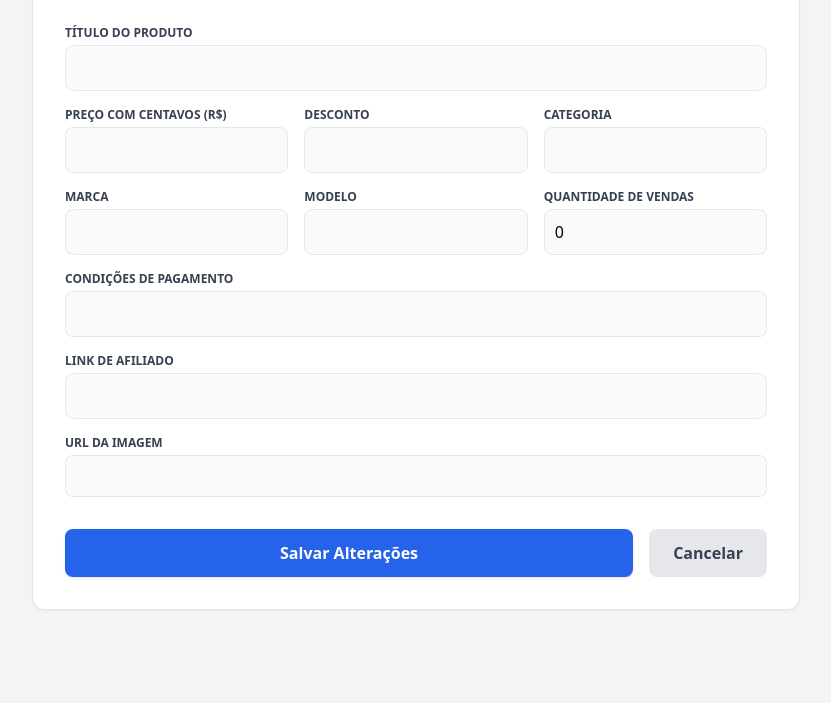
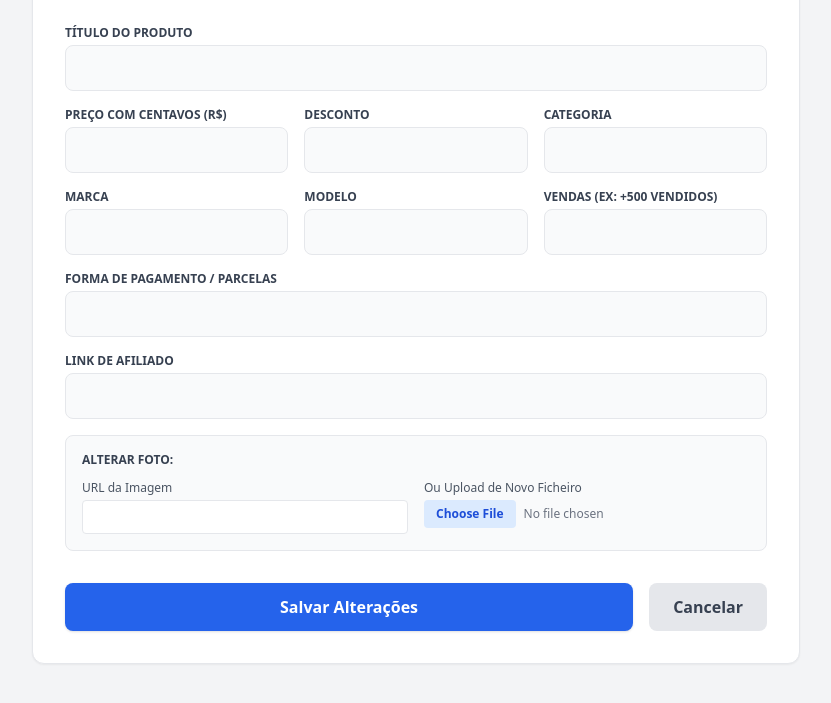
Before and after one commit to andersonranher/vitrine-afiliado, a Flask app: template templates/editar.html in a window 1280 px wide. Shown: the part 84-787 px from the top of the page, without its empty margins (224-1055 px from the left). Run offline with Flask 3, Linux system fonts and the light colour scheme; the template is opened without the code that fills it, so the values that code supplies are empty; some libraries are stand-ins or nearby versions.

Commit message:
Enhance product edit form with image upload
Updated form to include file upload for images and adjusted labels for better clarity.

```diff
--- a/templates/editar.html
+++ b/templates/editar.html
@@ -13,7 +13,7 @@
       <a href="/admin" class="text-blue-600 font-bold hover:underline text-sm">&larr; Voltar ao Painel</a>
     </div>
 
-    <form method="POST" class="space-y-4">
+    <form method="POST" enctype="multipart/form-data" class="space-y-4">
       <div>
         <label class="block text-xs font-bold text-gray-700 uppercase mb-1">Título do Produto</label>
         <input type="text" name="titulo" value="{{ p.titulo }}" required class="w-full border p-2.5 rounded-lg bg-gray-50 focus:bg-white font-medium">
@@ -44,13 +44,13 @@
           <input type="text" name="modelo" value="{{ p.modelo or '' }}" class="w-full border p-2.5 rounded-lg bg-gray-50 focus:bg-white">
         </div>
         <div>
-          <label class="block text-xs font-bold text-gray-700 uppercase mb-1">Quantidade de Vendas</label>
-          <input type="number" name="vendas" value="{{ p.vendas or 0 }}" class="w-full border p-2.5 rounded-lg bg-gray-50 focus:bg-white">
+          <label class="block text-xs font-bold text-gray-700 uppercase mb-1">Vendas (Ex: +500 vendidos)</label>
+          <input type="text" name="vendas" value="{{ p.vendas or '' }}" class="w-full border p-2.5 rounded-lg bg-gray-50 focus:bg-white font-semibold text-orange-600">
         </div>
       </div>
 
       <div>
-        <label class="block text-xs font-bold text-gray-700 uppercase mb-1">Condições de Pagamento</label>
+        <label class="block text-xs font-bold text-gray-700 uppercase mb-1">Forma de Pagamento / Parcelas</label>
         <input type="text" name="pagamento" value="{{ p.pagamento or '' }}" class="w-full border p-2.5 rounded-lg bg-gray-50 focus:bg-white">
       </div>
 
@@ -59,9 +59,18 @@
         <input type="url" name="link_afiliado" value="{{ p.link_afiliado }}" required class="w-full border p-2.5 rounded-lg bg-gray-50 focus:bg-white">
       </div>
 
-      <div>
-        <label class="block text-xs font-bold text-gray-700 uppercase mb-1">URL da Imagem</label>
-        <input type="url" name="imagem_url" value="{{ p.imagem_url }}" required class="w-full border p-2.5 rounded-lg bg-gray-50 focus:bg-white text-sm">
+      <div class="border rounded-lg p-4 bg-gray-50 space-y-3">
+        <span class="block text-xs font-bold text-gray-700 uppercase">Alterar Foto:</span>
+        <div class="grid grid-cols-1 md:grid-cols-2 gap-4">
+          <div>
+            <label class="block text-xs text-gray-600 mb-1">URL da Imagem</label>
+            <input type="url" name="imagem_url" value="{{ p.imagem_url }}" class="w-full border p-2 rounded bg-white text-xs">
+          </div>
+          <div>
+            <label class="block text-xs text-gray-600 mb-1">Ou Upload de Novo Ficheiro</label>
+            <input type="file" name="imagem_upload" accept="image/*" class="w-full text-xs text-gray-500 file:mr-2 file:py-1.5 file:px-3 file:rounded file:border-0 file:bg-blue-100 file:text-blue-700 file:font-semibold">
+          </div>
+        </div>
       </div>
 
       <div class="flex gap-4 pt-4">
```
